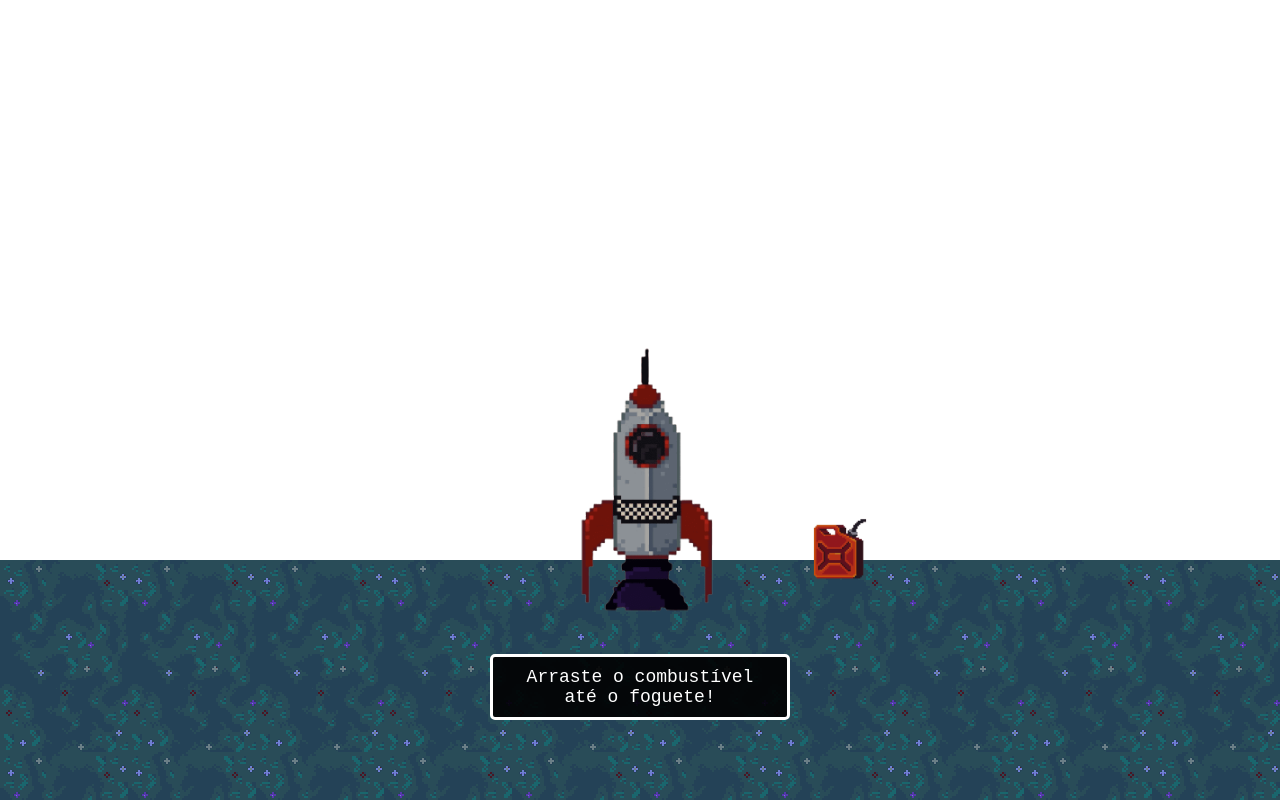
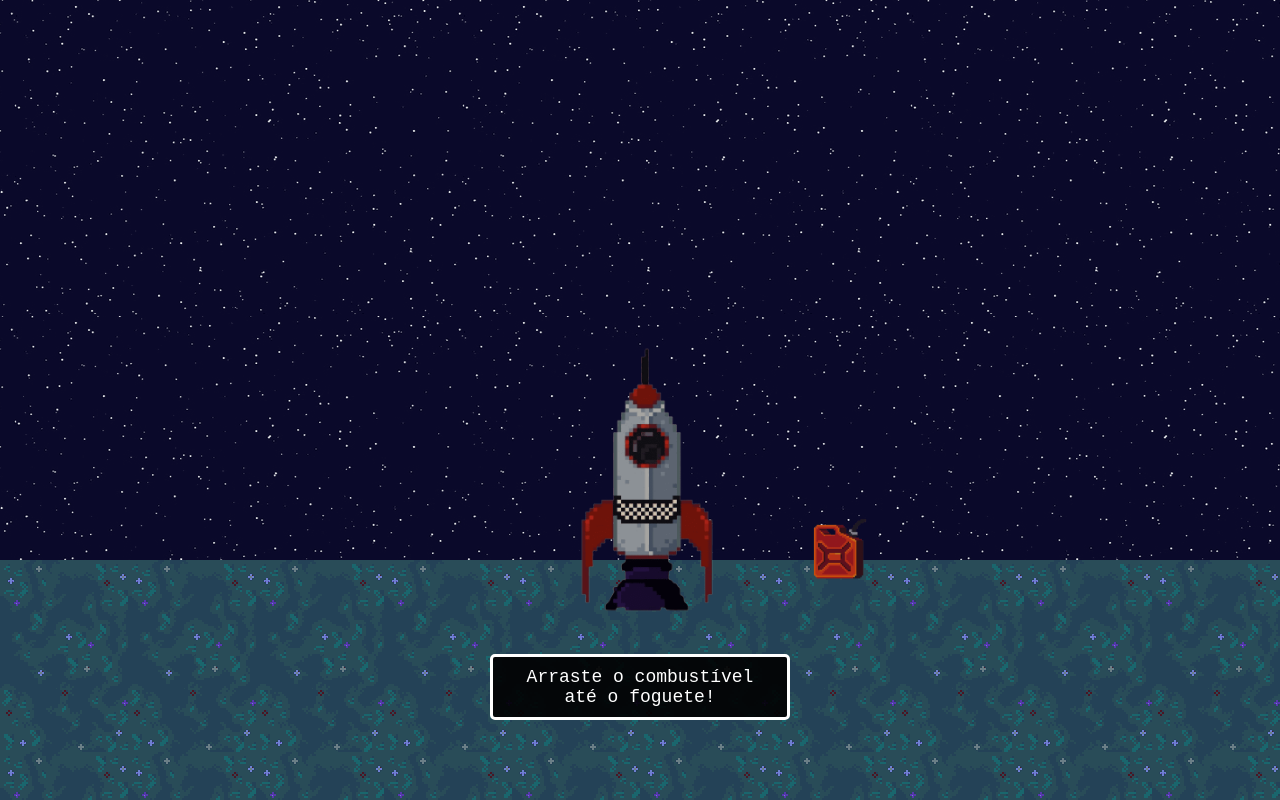
Before and after one commit to NotCrazyDog-hub/1kouten, a plain HTML site: page index.html in a window 1280 px wide. Drawn offline with nearby package versions, Linux system fonts and the light colour scheme.

Commit message:
Linkagem com imagem corrigida

```diff
--- a/assets/css/style.css
+++ b/assets/css/style.css
@@ -15,7 +15,7 @@
 
 body {
     height: 100vh;
-    background-image: url(../images/starry-night.png);
+    background-image: url(../images/starry_night.png);
     animation: rotation 180s linear infinite;
 }
 
```
